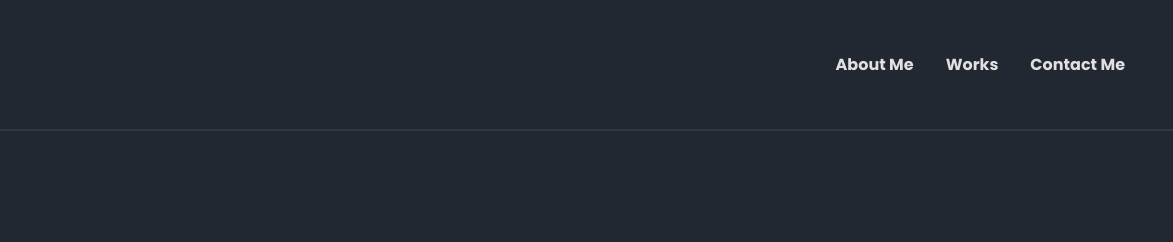
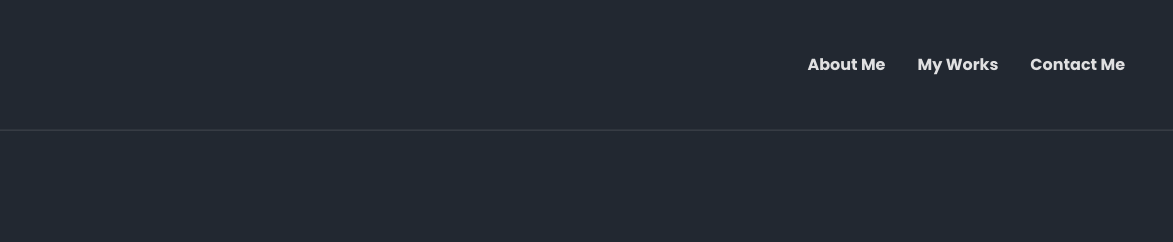
Before and after one commit to AliT129kk/My-website, a plain HTML site: page index.html in a window 1280 px wide. Shown: the top 242 px of the page, 107-1280 px from the left. Drawn offline with Linux system fonts and the light colour scheme.

Commit message:
Update index.html

```diff
--- a/index.html
+++ b/index.html
@@ -13,7 +13,7 @@
                  <nav class="navigation">
                      <ul>
                          <li><a href="#AboutMe">About Me</a></li>
-                         <li><a href="#myworks"> Works</a></li>
+                         <li><a href="#myworks">My Works</a></li>
                          <li><a href="#contactme">Contact Me</a></li>
 
                     </ul>
```
